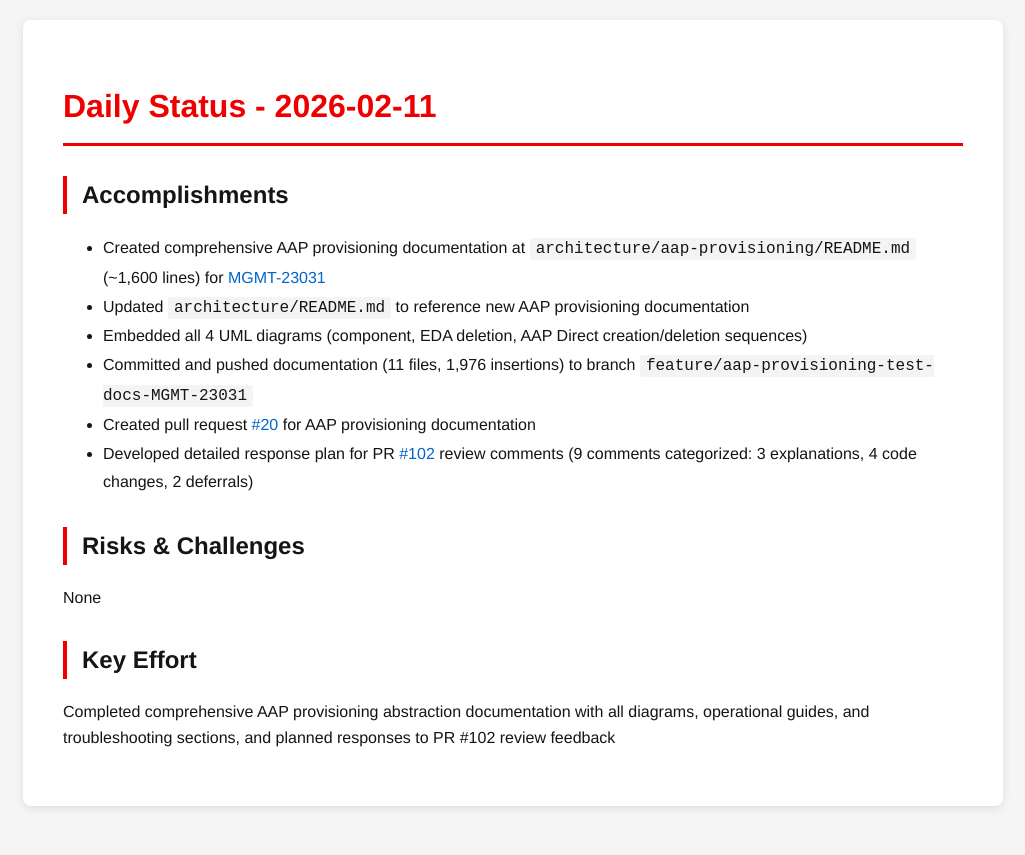
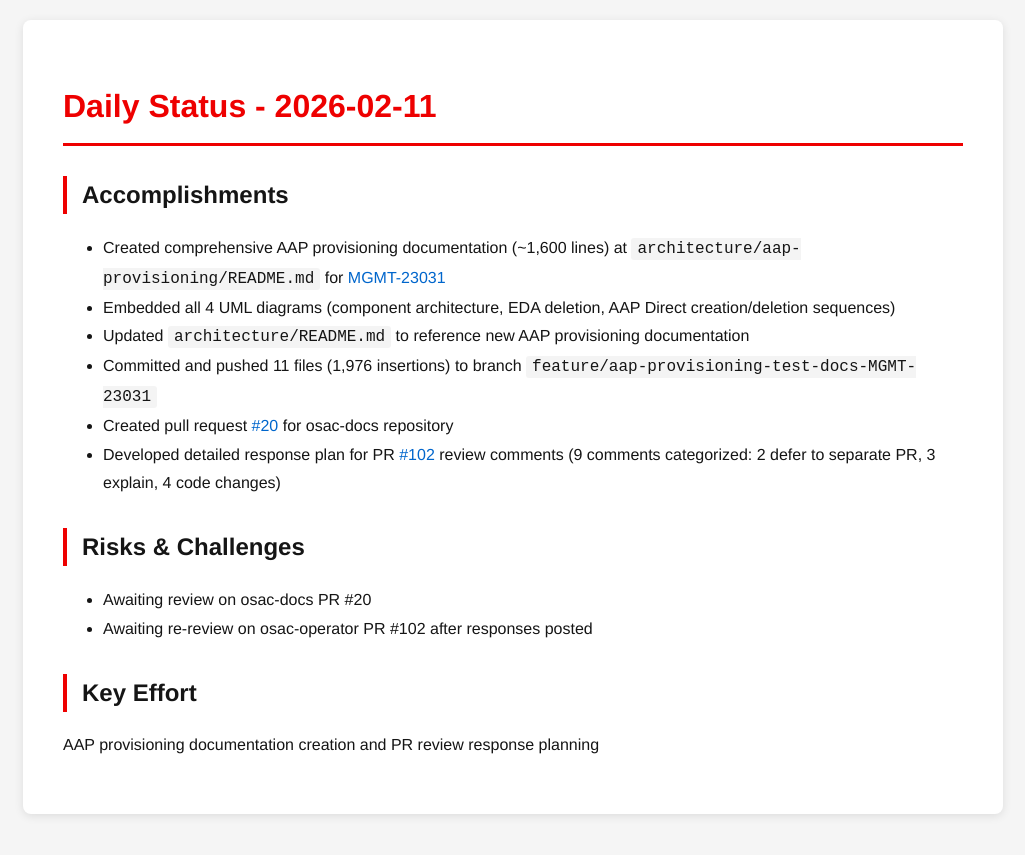
Before and after one commit to tzvatot/daily-status, a Jekyll site: the page built from 2026-02-11.md, in a window 1280 px wide. Shown: the top 855 px of the page, without its empty margins (127-1152 px from the left). Built offline with Jekyll 4.4.1, drawn with Linux system fonts in a browser that asks for light colours.

Commit message:
Daily status update - 2026-02-11

```diff
--- a/2026-02-11.md
+++ b/2026-02-11.md
@@ -7,15 +7,16 @@ date: 2026-02-11
 # Daily Status - 2026-02-11
 
 ## Accomplishments
-- Created comprehensive AAP provisioning documentation at `architecture/aap-provisioning/README.md` (~1,600 lines) for [MGMT-23031](https://issues.redhat.com/browse/MGMT-23031)
+- Created comprehensive AAP provisioning documentation (~1,600 lines) at `architecture/aap-provisioning/README.md` for [MGMT-23031](https://issues.redhat.com/browse/MGMT-23031)
+- Embedded all 4 UML diagrams (component architecture, EDA deletion, AAP Direct creation/deletion sequences)
 - Updated `architecture/README.md` to reference new AAP provisioning documentation
-- Embedded all 4 UML diagrams (component, EDA deletion, AAP Direct creation/deletion sequences)
-- Committed and pushed documentation (11 files, 1,976 insertions) to branch `feature/aap-provisioning-test-docs-MGMT-23031`
-- Created pull request [#20](https://github.com/osac-project/docs/pull/20) for AAP provisioning documentation
-- Developed detailed response plan for PR [#102](https://github.com/osac-project/osac-operator/pull/102) review comments (9 comments categorized: 3 explanations, 4 code changes, 2 deferrals)
+- Committed and pushed 11 files (1,976 insertions) to branch `feature/aap-provisioning-test-docs-MGMT-23031`
+- Created pull request [#20](https://github.com/osac-project/docs/pull/20) for osac-docs repository
+- Developed detailed response plan for PR [#102](https://github.com/osac-project/osac-operator/pull/102) review comments (9 comments categorized: 2 defer to separate PR, 3 explain, 4 code changes)
 
 ## Risks & Challenges
-None
+- Awaiting review on osac-docs PR #20
+- Awaiting re-review on osac-operator PR #102 after responses posted
 
 ## Key Effort
-Completed comprehensive AAP provisioning abstraction documentation with all diagrams, operational guides, and troubleshooting sections, and planned responses to PR #102 review feedback
+AAP provisioning documentation creation and PR review response planning
```
